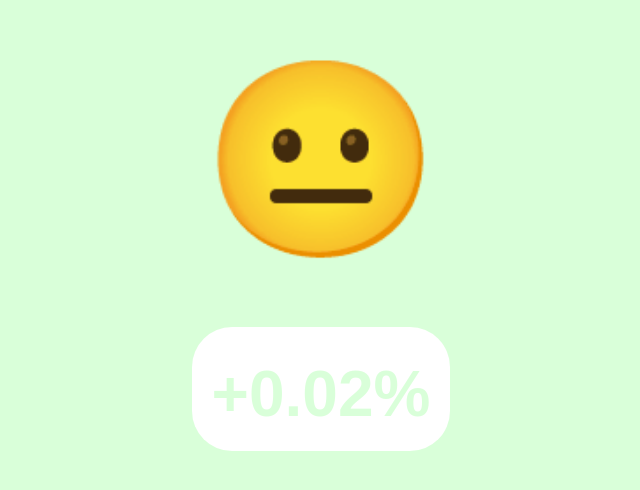
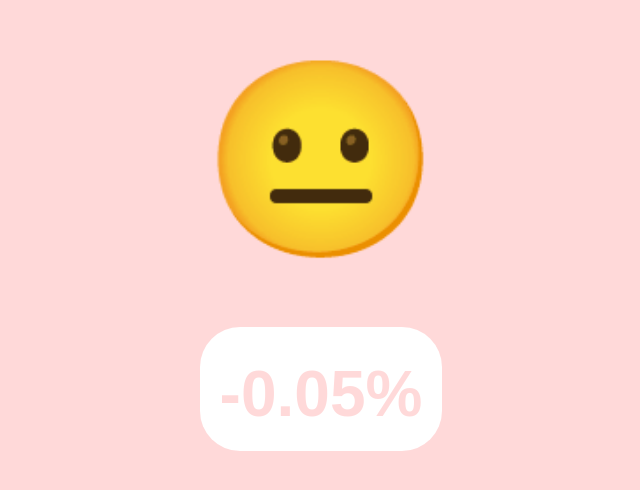
Before and after one commit to brycedorn/market-vibe, a plain HTML site: page index.html in a window 1280 px wide. Shown: the part 124-614 px from the top of the page, without its empty margins (319-959 px from the left). Drawn offline with Linux system fonts and the light colour scheme.

Commit message:
Deploying to gh-pages from  @ 5fb5195ecb50fae0e42ed5a79d78eec31ddffd7c 🚀

```diff
--- a/index.html
+++ b/index.html
@@ -1 +1 @@
-<!DOCTYPE html><html><head><title>Market is 😐 today.</title><meta charset="utf-8"><link rel="preconnect" href="https://finnhub.io"></head><body style="margin:0"><div style="width:100%;height:100vh;display:flex;flex-direction:column;align-items:center;justify-content:center;background-color:rgba(0,255,0,.15);font-family:sans-serif"><h1 style="font-size:12em;cursor:default;margin:0">😐</h1><h2 style="border-radius:40px;background:#fff;cursor:default;padding:30px 20px 20px;color:rgba(0,255,0,.15);font-size:4em">+0.02%</h2></div> </body></html>
+<!DOCTYPE html><html><head><title>Market is 😐 today.</title><meta charset="utf-8"><link rel="preconnect" href="https://finnhub.io"></head><body style="margin:0"><div style="width:100%;height:100vh;display:flex;flex-direction:column;align-items:center;justify-content:center;background-color:rgba(255,0,0,.15);font-family:sans-serif"><h1 style="font-size:12em;cursor:default;margin:0">😐</h1><h2 style="border-radius:40px;background:#fff;cursor:default;padding:30px 20px 20px;color:rgba(255,0,0,.15);font-size:4em">-0.05%</h2></div> </body></html>
```
